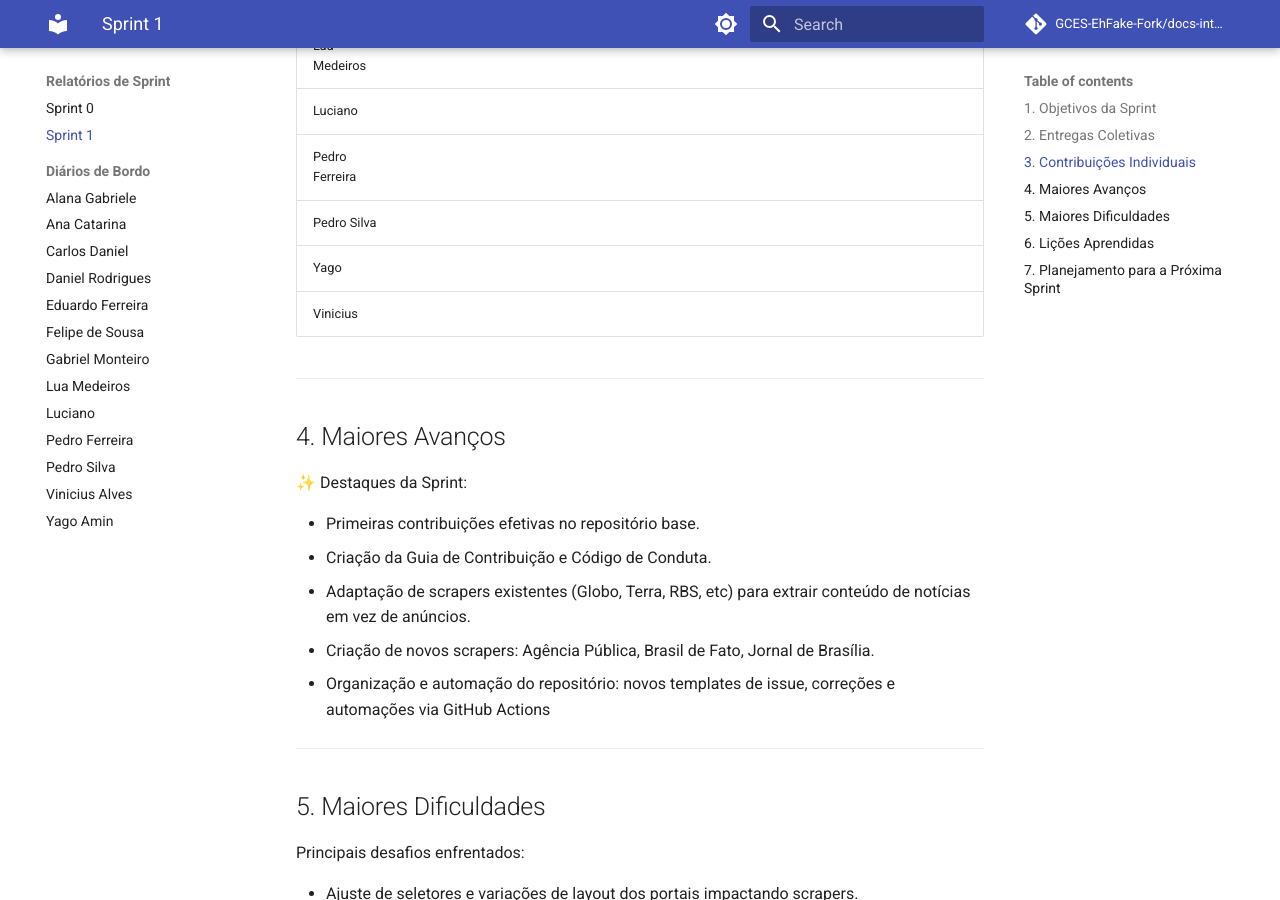
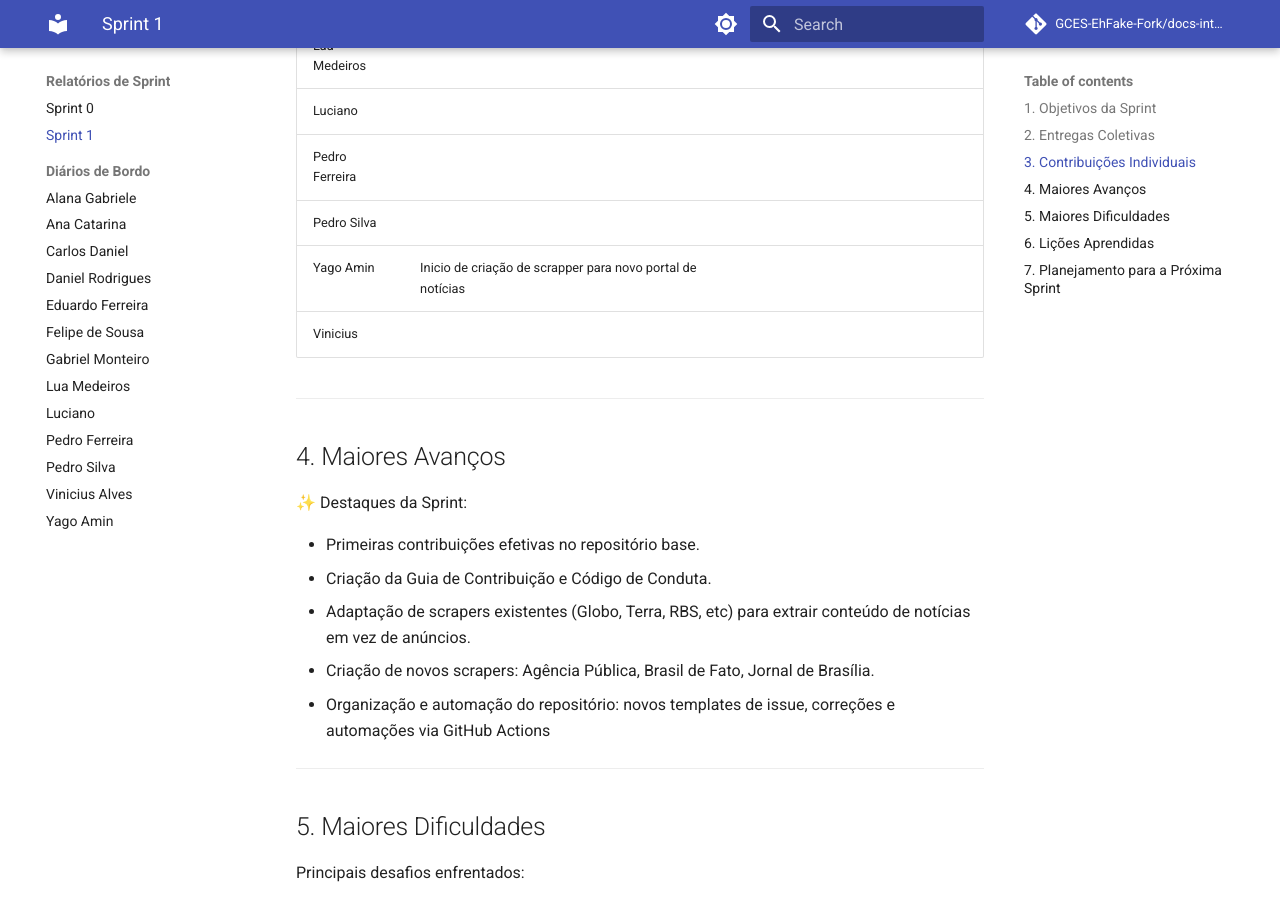
Before and after one commit to GCES-EhFake-Fork/docs-interno, an MkDocs documentation site: the page built from docs/sprints/sprint1.md, in a window 1280 px wide and 900 px high, scrolled down 1666 px. Built offline with MkDocs 1.6.1 and Material for MkDocs 9.7.7, drawn with Linux system fonts in a browser that asks for light colours; comment, search, counter and statistics services are not loaded.

Commit message:
docs: Adição contrribuição na sprint 1

```diff
--- a/docs/sprints/sprint1.md
+++ b/docs/sprints/sprint1.md
@@ -44,7 +44,7 @@
 | Luciano          |                                                                                                                                                            |                                                                                                                                                                                                                                                                                                    |             |
 | Pedro Ferreira   |                                                                                                                                                            |                                                                                                                                                                                                                                                                                                    |             |
 | Pedro Silva      |                                                                                                                                                            |                                                                                                                                                                                                                                                                                                    |             |
-| Yago             |                                                                                                                                                            |                                                                                                                                                                                                                                                                                                    |             |
+| Yago Amin            | Inicio de criação de scrapper para novo portal de notícias                                                                                                                                                           |                                                                                                                                                                                                                                                                                                    |                    |
 | Vinicius         |                                                                                                                                                            |                                                                                                                                                                                                                                                                                                    |             |
 
 ---
```
